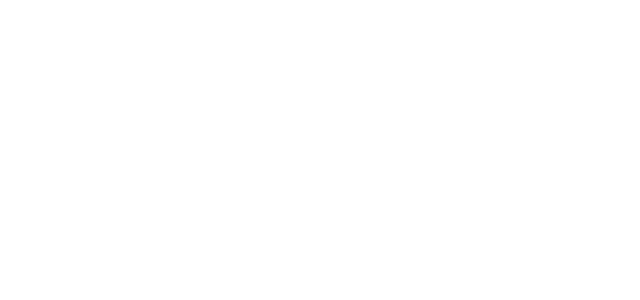
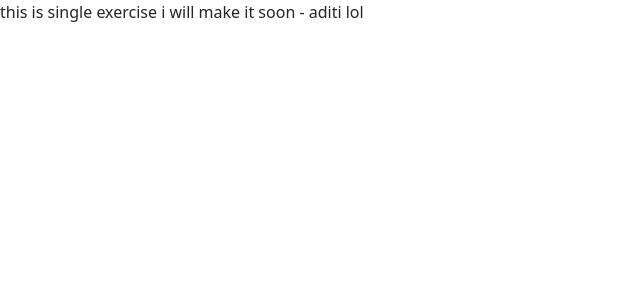
Before and after one commit to Ananyagupta43/mern_fitness_app, a React (Create React App) app in the folder frontend/: page /singleExercise in a window 1280 px wide. Before the commit this address had no page. Shown: the top 300 px of the page, without its empty margins (0-640 px from the left). Built offline with nearby package versions, Linux system fonts and the light colour scheme; a web font is replaced by a local one.

Commit message:
urgent minor changes

```diff
--- a/frontend/src/App.js
+++ b/frontend/src/App.js
@@ -11,6 +11,11 @@
 import ExercisesPage from "./pages/exercise_page/ExercisesPage";
 import GetStarted from './pages/GetStarted';
 import Signout from './pages/Signout';
+import SingleExercise from "./pages/single_exercise/SingleExercise";
+import Form from "./pages/form/Form";
+import Calculator from './pages/Calculator';
+
+
 const App = () => {
   return (
     <Box width="400px" sx={{ width: { xl: '1536px' } }} m="auto" className="main-container" >
@@ -23,6 +28,9 @@
         <Route path="/exercisespage" element={<ExercisesPage />} />
         <Route path="/Getstarted" element={<GetStarted />} />
         <Route path="/logout" element={<Signout />} />
+        <Route path="/singleExercise" element={<SingleExercise />} />
+        <Route path="/form" element={<Form /> } />
+        <Route path="/calculator/:name" element={<Calculator /> } />
       </Routes>
       <Footer />
     </Box>
--- a/frontend/src/pages/exercise_page/ExercisesPage.js
+++ b/frontend/src/pages/exercise_page/ExercisesPage.js
@@ -40,7 +40,9 @@
       navigate("/login");
     }
   }
+  const exerciseDetails = ()=>{
 
+  }
 
   const [exercises, setExercises] = useState([]);
   const [isLoading, setIsLoading] = useState(false);
@@ -71,7 +73,7 @@
         {
           currentExercises.map((exercise, index) => (
             <div style={{ margin: "25px 10px", borderRadius: "15px", cursor: "pointer", width: "380px", height: "auto", backgroundColor: "white", boxShadow: " 0px 5px 10px 0px rgba(0, 0, 0, 0.5)" }}>
-              <ExerciseCard key={index} exercise={exercise} />
+              <ExerciseCard key={index} exercise={exercise} onclick= { (exercise)=> exerciseDetails(exercise)}/>
             </div>
           ))
         }
--- /dev/null
+++ b/frontend/src/pages/single_exercise/SingleExercise.js
@@ -0,0 +1,9 @@
+import React from "react";
+import "./SingleExercise.css";
+
+const SingleExercise = () =>{
+    return <div>this is single exercise
+    i will make it soon - aditi lol</div>
+}
+
+export default SingleExercise;
```
Also changed, not shown: frontend/src/pages/single_exercise/SingleExercise.css (added).
